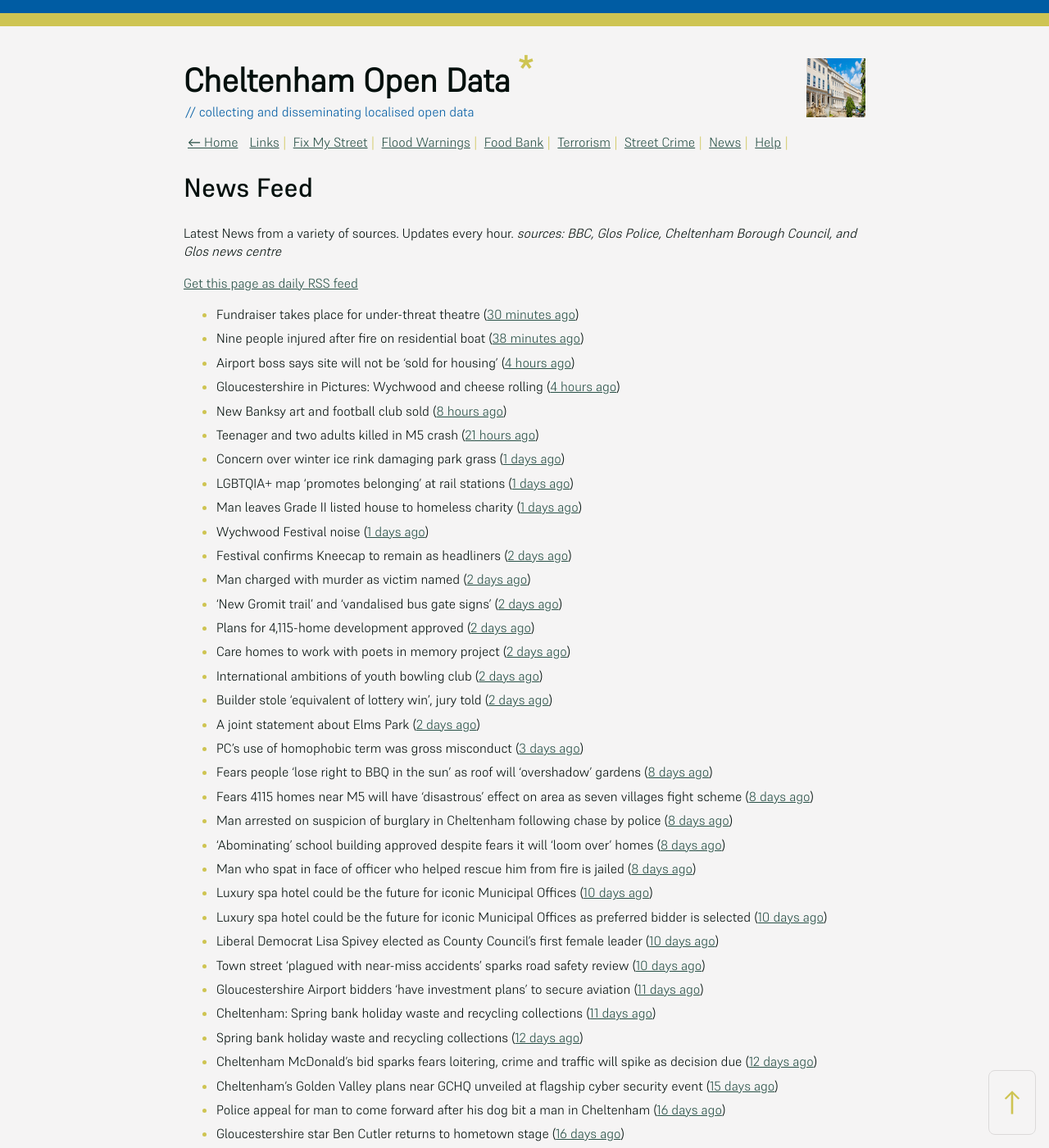
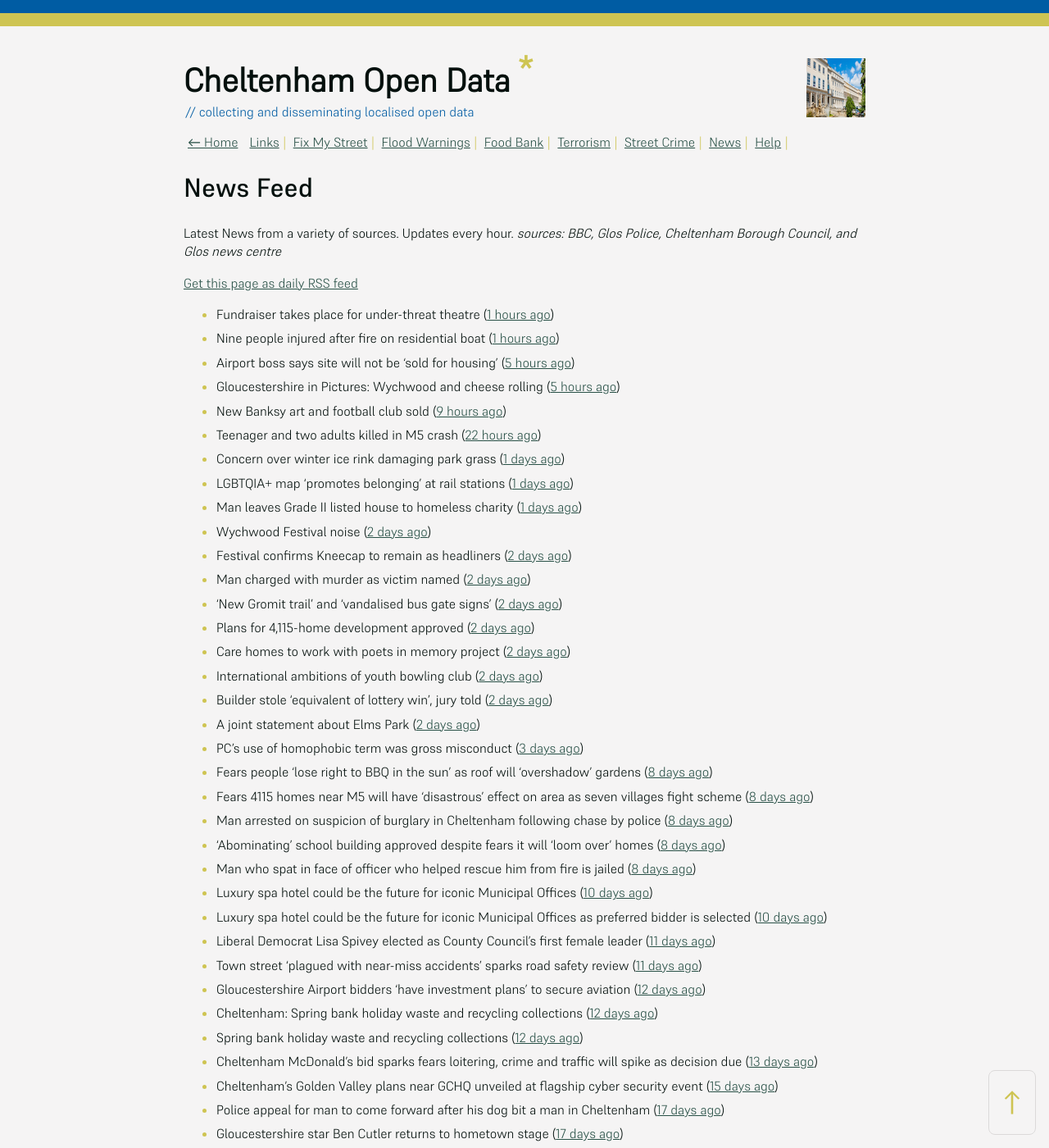
Before and after one commit to mat-0/cheltenham-open-data, a Jekyll site: the page built from _pages/news.md, in a window 1280 px wide and 1400 px high. Shown: the whole window at 82% size. Built offline with Jekyll 4.4.1, drawn with Linux system fonts in a browser that asks for light colours; some of the changed text lies outside the part shown.

Commit message:
Updated 2025-06-01 15:58:10

```diff
--- a/_pages/news.md
+++ b/_pages/news.md
@@ -12,16 +12,16 @@ _sources: BBC, Glos Police, Cheltenham Borough Council, and Glos news centre_
 [Get this page as daily RSS feed](/daily.rss)
 
 <!-- news_marker starts -->
-- Fundraiser takes place for under-threat theatre ([30 minutes ago](https://www.bbc.com/news/articles/c4gk0edy66yo))
-- Nine people injured after fire on residential boat ([38 minutes ago](https://www.bbc.com/news/articles/crr7xz5r2z9o))
-- Airport boss says site will not be 'sold for housing' ([4 hours ago](https://www.bbc.com/news/articles/cnv1gj0dl4eo))
-- Gloucestershire in Pictures: Wychwood and cheese rolling ([4 hours ago](https://www.bbc.com/news/articles/cj42qe4nqn5o))
-- New Banksy art and football club sold ([8 hours ago](https://www.bbc.com/news/articles/cm2k124zz33o))
-- Teenager and two adults killed in M5 crash ([21 hours ago](https://www.bbc.com/news/articles/czxy3n361pgo))
+- Fundraiser takes place for under-threat theatre ([1 hours ago](https://www.bbc.com/news/articles/c4gk0edy66yo))
+- Nine people injured after fire on residential boat ([1 hours ago](https://www.bbc.com/news/articles/crr7xz5r2z9o))
+- Airport boss says site will not be 'sold for housing' ([5 hours ago](https://www.bbc.com/news/articles/cnv1gj0dl4eo))
+- Gloucestershire in Pictures: Wychwood and cheese rolling ([5 hours ago](https://www.bbc.com/news/articles/cj42qe4nqn5o))
+- New Banksy art and football club sold ([9 hours ago](https://www.bbc.com/news/articles/cm2k124zz33o))
+- Teenager and two adults killed in M5 crash ([22 hours ago](https://www.bbc.com/news/articles/czxy3n361pgo))
 - Concern over winter ice rink damaging park grass ([1 days ago](https://www.bbc.com/news/articles/cq540604wj4o))
 - LGBTQIA+ map 'promotes belonging' at rail stations ([1 days ago](https://www.bbc.com/news/articles/cy5eq6w3k34o))
 - Man leaves Grade II listed house to homeless charity ([1 days ago](https://www.bbc.com/news/articles/c1deelp3dxzo))
-- Wychwood Festival noise ([1 days ago](https://www.cheltenham.gov.uk/news/article/3016/wychwood_festival_noise))
+- Wychwood Festival noise ([2 days ago](https://www.cheltenham.gov.uk/news/article/3016/wychwood_festival_noise))
 - Festival confirms Kneecap to remain as headliners ([2 days ago](https://www.bbc.com/news/articles/clyg54e88jmo))
 - Man charged with murder as victim named ([2 days ago](https://www.bbc.com/news/articles/ce80685p13no))
 - 'New Gromit trail' and 'vandalised bus gate signs' ([2 days ago](https://www.bbc.com/news/articles/cpd46d4ndxdo))
@@ -38,16 +38,16 @@ _sources: BBC, Glos Police, Cheltenham Borough Council, and Glos news centre_
 - Man who spat in face of officer who helped rescue him from fire is jailed ([8 days ago](https://gloucesternewscentre.co.uk/man-who-spat-in-face-of-officer-who-helped-rescue-him-from-fire-is-jailed/))
 - Luxury spa hotel could be the future for iconic Municipal Offices ([10 days ago](https://gloucesternewscentre.co.uk/luxury-spa-hotel-could-be-the-future-for-iconic-municipal-offices/))
 - Luxury spa hotel could be the future for iconic Municipal Offices as preferred bidder is selected ([10 days ago](https://www.cheltenham.gov.uk/news/article/3014/luxury_spa_hotel_could_be_the_future_for_iconic_municipal_offices_as_preferred_bidder_is_selected))
-- Liberal Democrat Lisa Spivey elected as County Council’s first female leader ([10 days ago](https://gloucesternewscentre.co.uk/liberal-democrat-lisa-spivey-elected-as-county-councils-first-female-leader/))
-- Town street ‘plagued with near-miss accidents’ sparks road safety review ([10 days ago](https://gloucesternewscentre.co.uk/town-street-plagued-with-near-miss-accidents-sparks-road-safety-review/))
-- Gloucestershire Airport bidders ‘have investment plans’ to secure aviation ([11 days ago](https://gloucesternewscentre.co.uk/gloucestershire-airport-bidders-have-investment-plans-to-secure-aviation/))
-- Cheltenham: Spring bank holiday waste and recycling collections ([11 days ago](https://gloucesternewscentre.co.uk/cheltenham-spring-bank-holiday-waste-and-recycling-collections/))
+- Liberal Democrat Lisa Spivey elected as County Council’s first female leader ([11 days ago](https://gloucesternewscentre.co.uk/liberal-democrat-lisa-spivey-elected-as-county-councils-first-female-leader/))
+- Town street ‘plagued with near-miss accidents’ sparks road safety review ([11 days ago](https://gloucesternewscentre.co.uk/town-street-plagued-with-near-miss-accidents-sparks-road-safety-review/))
+- Gloucestershire Airport bidders ‘have investment plans’ to secure aviation ([12 days ago](https://gloucesternewscentre.co.uk/gloucestershire-airport-bidders-have-investment-plans-to-secure-aviation/))
+- Cheltenham: Spring bank holiday waste and recycling collections ([12 days ago](https://gloucesternewscentre.co.uk/cheltenham-spring-bank-holiday-waste-and-recycling-collections/))
 - Spring bank holiday waste and recycling collections ([12 days ago](https://www.cheltenham.gov.uk/news/article/3013/spring_bank_holiday_waste_and_recycling_collections))
-- Cheltenham McDonald’s bid sparks fears loitering, crime and traffic will spike as decision due ([12 days ago](https://gloucesternewscentre.co.uk/cheltenham-mcdonalds-bid-sparks-fears-loitering-crime-and-traffic-will-spike-as-decision-due/))
+- Cheltenham McDonald’s bid sparks fears loitering, crime and traffic will spike as decision due ([13 days ago](https://gloucesternewscentre.co.uk/cheltenham-mcdonalds-bid-sparks-fears-loitering-crime-and-traffic-will-spike-as-decision-due/))
 - Cheltenham’s Golden Valley plans near GCHQ unveiled at flagship cyber security event ([15 days ago](https://gloucesternewscentre.co.uk/cheltenhams-golden-valley-plans-near-gchq-unveiled-at-flagship-cyber-security-event/))
-- Police appeal for man to come forward after his dog bit a man in Cheltenham ([16 days ago](https://gloucesternewscentre.co.uk/police-appeal-for-man-to-come-forward-after-his-dog-bit-a-man-in-cheltenham/))
-- Gloucestershire star Ben Cutler returns to hometown stage ([16 days ago](https://gloucesternewscentre.co.uk/gloucestershire-star-ben-cutler-returns-to-hometown-stage/))
-- Case against Cheltenham man in relation to fox hunting stopped ([16 days ago](https://gloucesternewscentre.co.uk/case-against-cheltenham-man-in-relation-to-fox-hunting-stopped/))
+- Police appeal for man to come forward after his dog bit a man in Cheltenham ([17 days ago](https://gloucesternewscentre.co.uk/police-appeal-for-man-to-come-forward-after-his-dog-bit-a-man-in-cheltenham/))
+- Gloucestershire star Ben Cutler returns to hometown stage ([17 days ago](https://gloucesternewscentre.co.uk/gloucestershire-star-ben-cutler-returns-to-hometown-stage/))
+- Case against Cheltenham man in relation to fox hunting stopped ([17 days ago](https://gloucesternewscentre.co.uk/case-against-cheltenham-man-in-relation-to-fox-hunting-stopped/))
 - HBD unveils phase two plans for Golden Valley at Cyber UK ([17 days ago](https://www.cheltenham.gov.uk/news/article/3012/hbd_unveils_phase_two_plans_for_golden_valley_at_cyber_uk))
 - Arle Court Transport Hub welcomes more National Express services ([17 days ago](https://gloucesternewscentre.co.uk/arle-court-transport-hub-welcomes-more-national-express-services/))
 - Golden Valley social value promise will deliver real value to communities ([17 days ago](https://www.cheltenham.gov.uk/news/article/3011/golden_valley_social_value_promise_will_deliver_real_value_to_communities))
```
Also changed, not shown: other parts of _pages/news.md (+3 -3 lines), _data/flood.json (+4 -4 lines), _pages/fix-my-street.md (+1 -1 lines), index.md (+5 -5 lines).
